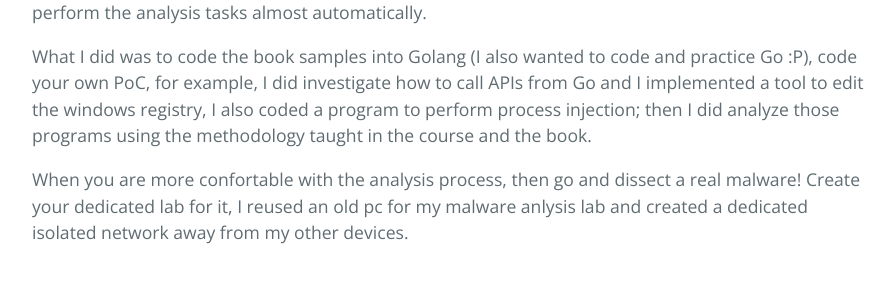
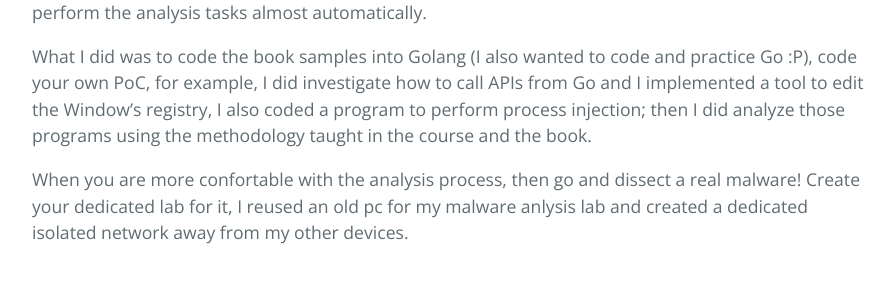
Before and after one commit to jairochavesb/blog, a Jekyll site: the page built from posts/2022/02/elearnsec-ecmap-review.md, in a window 1280 px wide and 900 px high, scrolled down 3429 px. Shown: the part 216-498 px from the top of the window, without its empty margins (192-1084 px from the left). Built offline with Jekyll 4.4.1, drawn with Linux system fonts in a browser that asks for light colours.

Commit message:
new additions

```diff
--- a/posts/2022/02/elearnsec-ecmap-review.md
+++ b/posts/2022/02/elearnsec-ecmap-review.md
@@ -77,7 +77,7 @@ But if you are like me, a little bit paranoid person and if you want to go for t
 
 The next important thing is practice. Practice as much as you can so you can be confident and also perform the analysis tasks almost automatically.
 
-What I did was to code the book samples into Golang (I also wanted to code and practice Go :P), code your own PoC, for example, I did investigate how to call APIs from Go and I implemented a tool to edit the windows registry, I also coded a program to perform process injection; then I did analyze those programs using the methodology taught in the course and the book.
+What I did was to code the book samples into Golang (I also wanted to code and practice Go :P), code your own PoC, for example, I did investigate how to call APIs from Go and I implemented a tool to edit the Window's registry, I also coded a program to perform process injection; then I did analyze those programs using the methodology taught in the course and the book.
 
 When you are more confortable with the analysis process, then go and dissect a real malware! Create your dedicated lab for it, I reused an old pc for my malware anlysis lab and created a dedicated isolated network away from my other devices.
 
```
Also changed, not shown: archives.md (+1 -0 lines).
